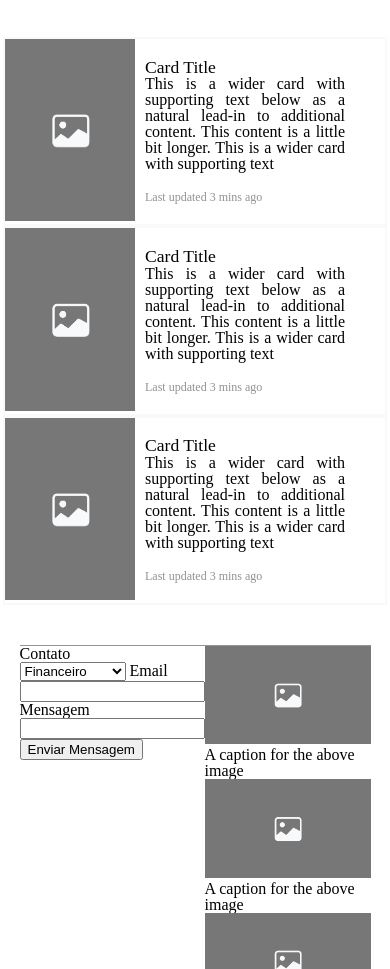
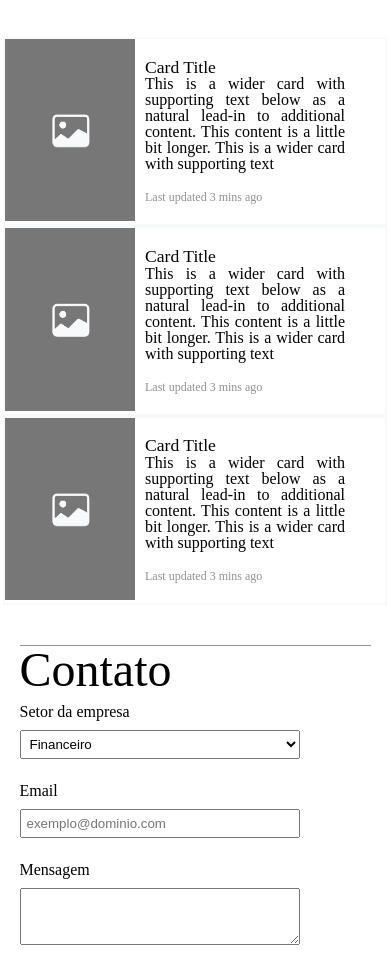
Before and after one commit to jhonatacaiob/Desafio-Modulo-1, a plain HTML site: page index.html in a window 390 px wide. Shown: the part 92-1061 px from the top of the page. Drawn offline with Linux system fonts and the light colour scheme.

Commit message:
seção contato concluida

```diff
--- a/css/style.css
+++ b/css/style.css
@@ -113,12 +113,43 @@ main{
 .contato{
     grid-column: 1/2;
 }
+.contato h1{
+
+    font-size: 3em;
+    margin-bottom: 10px;
+
+}
+.contato form{
+
+    width: 80%;
 
 
+}
+.input{
+    width: 100%;
+    padding: 5px;
+    margin-top: 10px;
+    margin-bottom: 24px;
+
+}
+#botao{
+
+    float: right;
+    padding: 10px;
+    border: none;
+    border-radius: 3px;
+    background: none;
+    color: white;
+    background-color: rgb(40,167,69);
+}
+
+/*imagens*/
 .imagens{
     grid-column: 2/4;
 }
-
+.img{
+    width:70px;
+}
 
 
 
@@ -169,7 +200,21 @@ footer p{
 
 }
 
-@media (max-width: 400px){
+@media (max-width: 600px){
+    main{
+        display: grid;
+        grid-template-columns: 1fr;
+        max-width: 90%;
+        margin: 0 auto;
+    }
+    .contato{
+
+        grid-column: 1/2;
+
+    }
+    .imagens{
+        grid-column: 1/2;
+    }
     .menu{
         flex-direction: column;
         margin: 0 auto;
--- a/index.html
+++ b/index.html
@@ -75,20 +75,20 @@
 
             <form name = "formulario">
                 <fieldset>
-                    <label for="setor-da-empresa"></label>
-                    <select name="setor-da-empresa" id="seletor-setor-da-empresa">
+                    <label for="setor-da-empresa">Setor da empresa</label>
+                    <select name="setor-da-empresa" id="seletor-setor-da-empresa" class = "input">
                         <option value = "Financeiro">Financeiro</option>
                         <option value = "Administrativo">Administrativo</option>
                         <option value = "Vendas">Vendas</option>
-                    </select>
+                    </select><br>
 
 
-                    <label for = "email">Email</label>
-                    <input type="email" name="email" id="input-email">
+                    <label for = "email">Email</label><br>
+                    <input type="email" name="email" id="input-email" class = "input" placeholder = "exemplo@dominio.com"><br>
 
-                    <label for = "mensagem">Mensagem</label>
-                    <input type="text" name="mensagem" id="input-mensagem">
-                    <button type="submit">Enviar Mensagem</button>
+                    <label for = "mensagem">Mensagem</label><br>
+                    <textarea name="mensagem" id="input-mensagem" class = "input" rows = "3"></textarea>
+                    <button type="submit" id = "botao">Enviar Mensagem</button>
                 </fieldset>
             </form>
         </section>
```
